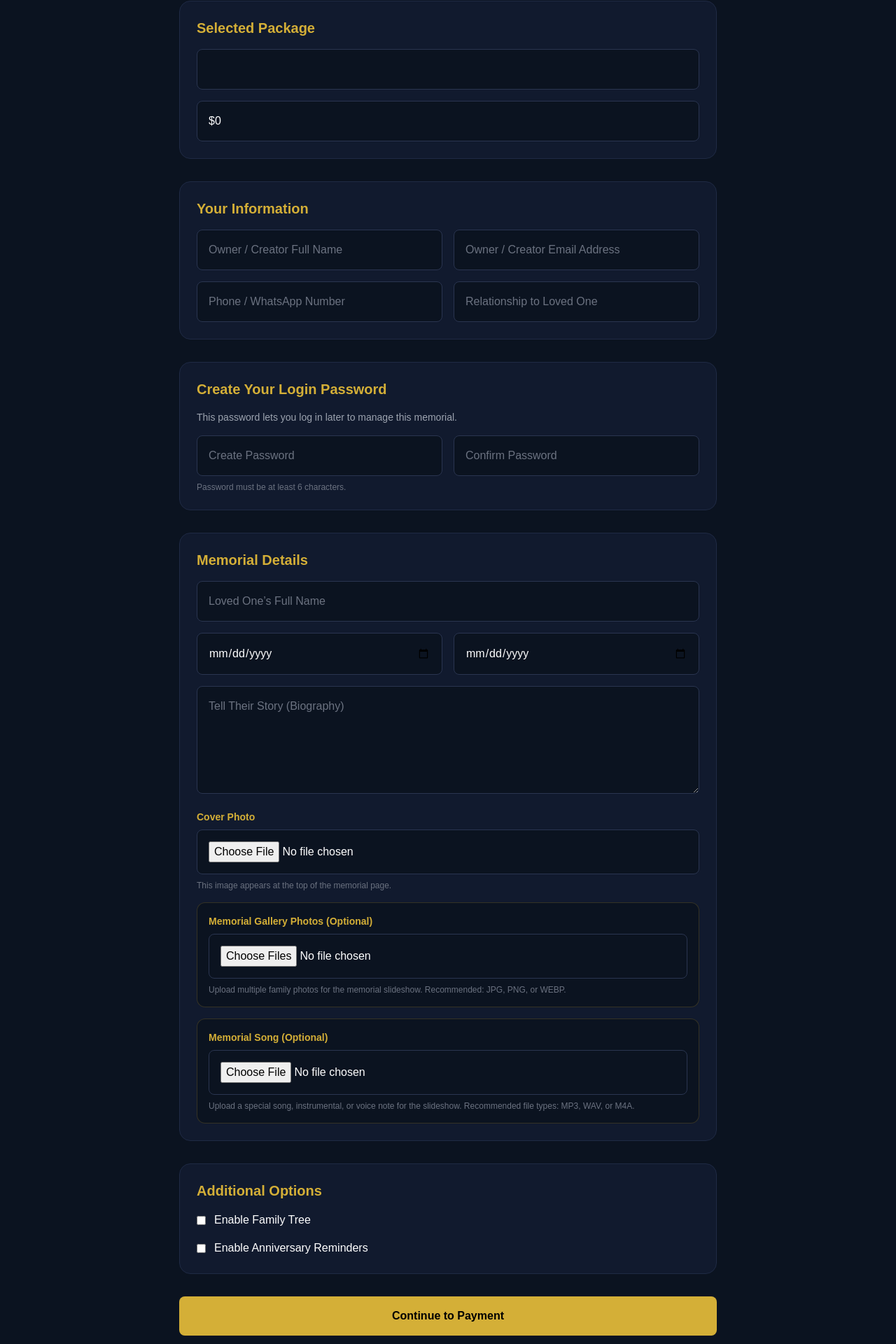
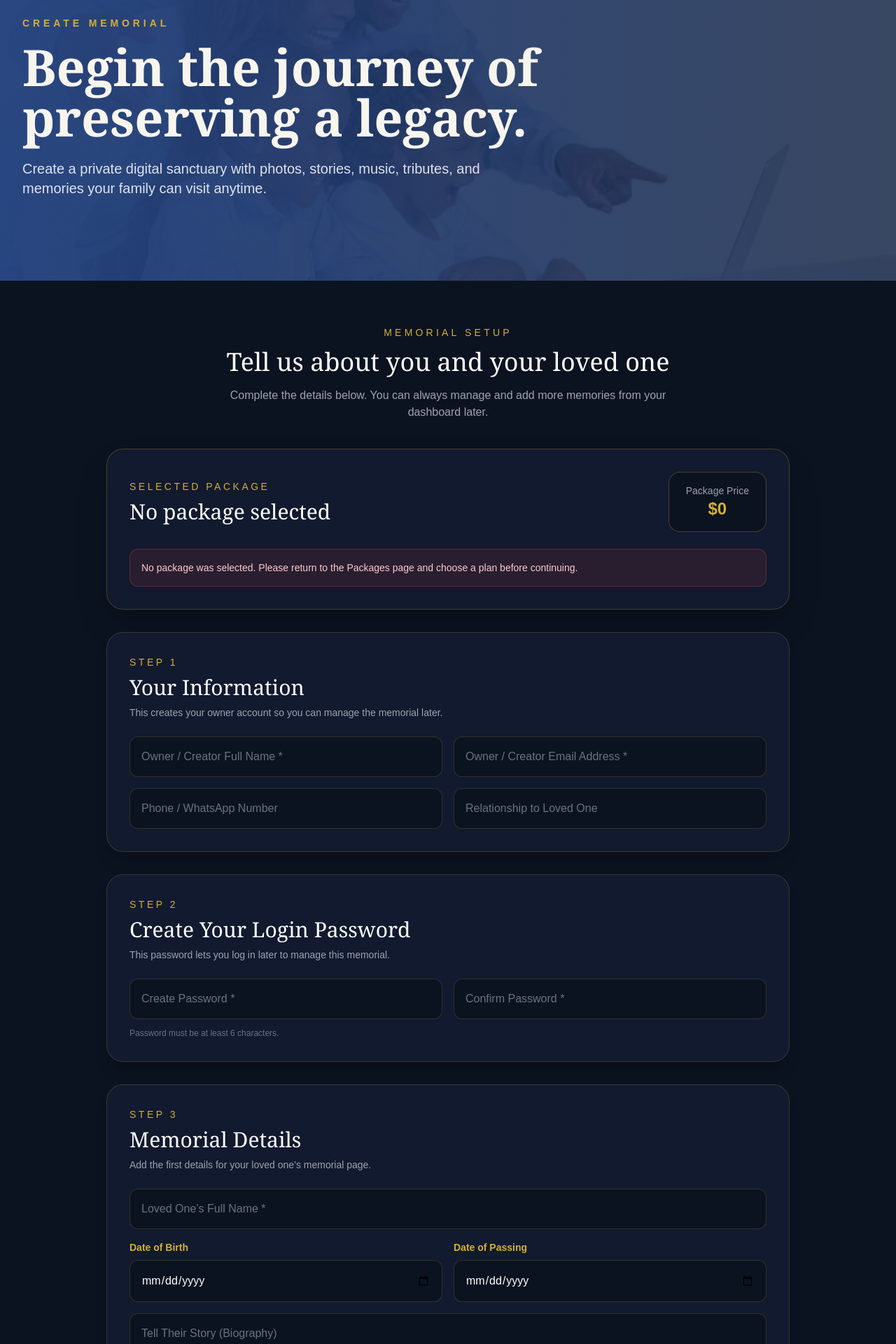
Before and after one commit to trinibuzz/scanmylegacy-app, a Next.js app: page /create-memorial in a window 1280 px wide. Shown: the part 236-2156 px from the top of the page at 70% size. Built offline with nearby package versions, Linux system fonts and the light colour scheme.

Commit message:
Polish create memorial page design

```diff
--- a/app/create-memorial/page.tsx
+++ b/app/create-memorial/page.tsx
@@ -2,6 +2,7 @@
 
 import { Suspense, useState } from "react";
 import { useSearchParams } from "next/navigation";
+import SiteHeader from "../components/SiteHeader";
 
 function CreateMemorialForm() {
   const searchParams = useSearchParams();
@@ -28,6 +29,14 @@ function CreateMemorialForm() {
 
   const [enableFamilyTree, setEnableFamilyTree] = useState(false);
   const [enableReminders, setEnableReminders] = useState(false);
+
+  const packageName = packageSlug
+    ? packageSlug
+        .replace(/-/g, " ")
+        .replace(/\b\w/g, (letter) => letter.toUpperCase())
+    : "No package selected";
+
+  const isPaidPackage = Number(packagePrice) > 0;
 
   const submitMemorial = async () => {
     if (!creatorName || !creatorEmail || !fullName) {
@@ -126,46 +135,110 @@ function CreateMemorialForm() {
   };
 
   const inputStyle =
-    "w-full rounded-lg border border-[#2a3550] bg-[#0b1320] p-4 text-white placeholder:text-gray-500";
+    "w-full rounded-xl border border-[#d4af37]/20 bg-[#0b1320] p-4 text-white outline-none transition placeholder:text-gray-500 focus:border-[#d4af37] focus:ring-1 focus:ring-[#d4af37]/40";
+
+  const fileInputStyle =
+    "w-full cursor-pointer rounded-xl border border-[#d4af37]/20 bg-[#0b1320] p-4 text-sm text-gray-300 file:mr-4 file:rounded-full file:border-0 file:bg-[#d4af37] file:px-4 file:py-2 file:font-semibold file:text-[#0b1320] hover:border-[#d4af37]/60";
 
   return (
-    <main className="min-h-screen bg-[#0b1320] px-6 py-12 text-white">
-      <div className="mx-auto max-w-3xl">
-        <div className="mb-10 text-center">
-          <h1 className="font-serif text-4xl font-bold text-[#d4af37]">
-            Begin the Journey
+    <main className="min-h-screen bg-[#0b1320] text-white">
+      <SiteHeader />
+
+      {/* HERO */}
+      <section className="relative min-h-[62vh] overflow-hidden bg-[#26447F]">
+        <img
+          src="/images/create-hero.jpg"
+          alt="Create a ScanMyLegacy memorial"
+          className="absolute inset-0 h-full w-full object-cover opacity-30"
+        />
+
+        <div className="absolute inset-0 bg-gradient-to-r from-[#26447F]/95 via-[#26447F]/84 to-[#0b1320]/50" />
+
+        <div className="relative z-10 mx-auto flex min-h-[62vh] max-w-7xl items-center px-6 py-20 sm:px-8">
+          <div className="max-w-3xl">
+            <p className="mb-4 text-sm font-semibold uppercase tracking-[0.35em] text-[#d4af37]">
+              Create Memorial
+            </p>
+
+            <h1 className="font-serif text-4xl font-bold leading-tight text-[#f8f5ee] sm:text-5xl md:text-7xl">
+              Begin the journey of preserving a legacy.
             </h1>
 
-          <p className="mt-3 text-gray-400">
-            Create a dedicated digital sanctuary for your loved one.
+            <p className="mt-6 max-w-2xl text-base leading-relaxed text-white/85 sm:text-lg md:text-xl">
+              Create a private digital sanctuary with photos, stories, music,
+              tributes, and memories your family can visit anytime.
+            </p>
+          </div>
+        </div>
+      </section>
+
+      {/* FORM */}
+      <section className="mx-auto max-w-5xl px-4 py-12 sm:px-6 sm:py-16">
+        <div className="mb-10 text-center">
+          <p className="mb-3 text-sm uppercase tracking-[0.3em] text-[#d4af37]">
+            Memorial Setup
+          </p>
+
+          <h2 className="font-serif text-3xl sm:text-4xl">
+            Tell us about you and your loved one
+          </h2>
+
+          <p className="mx-auto mt-4 max-w-2xl text-gray-400">
+            Complete the details below. You can always manage and add more
+            memories from your dashboard later.
           </p>
         </div>
 
         <div className="space-y-8">
           {/* Selected Package */}
-          <div className="rounded-2xl border border-[#1f2a44] bg-[#111a2e] p-6">
-            <h2 className="mb-4 text-xl font-semibold text-[#d4af37]">
+          <div className="rounded-3xl border border-[#d4af37]/25 bg-[#111a2e] p-6 shadow-2xl sm:p-8">
+            <div className="mb-6 flex flex-col gap-4 sm:flex-row sm:items-center sm:justify-between">
+              <div>
+                <p className="mb-2 text-sm uppercase tracking-[0.25em] text-[#d4af37]">
                   Selected Package
-            </h2>
+                </p>
 
-            <input readOnly value={packageSlug} className={inputStyle} />
+                <h3 className="font-serif text-3xl text-white">
+                  {packageName}
+                </h3>
+              </div>
 
-            <input
-              readOnly
-              value={`$${packagePrice}`}
-              className={`mt-4 ${inputStyle}`}
-            />
+              <div className="rounded-2xl border border-[#d4af37]/30 bg-[#0b1320] px-6 py-4 text-center">
+                <p className="text-sm text-gray-400">Package Price</p>
+                <p className="text-2xl font-bold text-[#d4af37]">
+                  ${packagePrice}
+                </p>
+              </div>
+            </div>
+
+            {!packageSlug && (
+              <p className="rounded-xl border border-red-500/30 bg-red-500/10 p-4 text-sm text-red-200">
+                No package was selected. Please return to the Packages page and
+                choose a plan before continuing.
+              </p>
+            )}
           </div>
 
           {/* Your Information */}
-          <div className="rounded-2xl border border-[#1f2a44] bg-[#111a2e] p-6">
-            <h2 className="mb-4 text-xl font-semibold text-[#d4af37]">
+          <div className="rounded-3xl border border-[#d4af37]/20 bg-[#111a2e] p-6 shadow-xl sm:p-8">
+            <div className="mb-6">
+              <p className="mb-2 text-sm uppercase tracking-[0.25em] text-[#d4af37]">
+                Step 1
+              </p>
+
+              <h2 className="font-serif text-2xl sm:text-3xl">
                 Your Information
               </h2>
 
+              <p className="mt-2 text-sm text-gray-400">
+                This creates your owner account so you can manage the memorial
+                later.
+              </p>
+            </div>
+
             <div className="grid grid-cols-1 gap-4 md:grid-cols-2">
               <input
-                placeholder="Owner / Creator Full Name"
+                placeholder="Owner / Creator Full Name *"
                 value={creatorName}
                 onChange={(e) => setCreatorName(e.target.value)}
                 className={inputStyle}
@@ -173,7 +246,7 @@ function CreateMemorialForm() {
 
               <input
                 type="email"
-                placeholder="Owner / Creator Email Address"
+                placeholder="Owner / Creator Email Address *"
                 value={creatorEmail}
                 onChange={(e) => setCreatorEmail(e.target.value)}
                 className={inputStyle}
@@ -196,19 +269,25 @@ function CreateMemorialForm() {
           </div>
 
           {/* Account Password */}
-          <div className="rounded-2xl border border-[#1f2a44] bg-[#111a2e] p-6">
-            <h2 className="mb-4 text-xl font-semibold text-[#d4af37]">
+          <div className="rounded-3xl border border-[#d4af37]/20 bg-[#111a2e] p-6 shadow-xl sm:p-8">
+            <div className="mb-6">
+              <p className="mb-2 text-sm uppercase tracking-[0.25em] text-[#d4af37]">
+                Step 2
+              </p>
+
+              <h2 className="font-serif text-2xl sm:text-3xl">
                 Create Your Login Password
               </h2>
 
-            <p className="mb-4 text-sm text-gray-400">
+              <p className="mt-2 text-sm text-gray-400">
                 This password lets you log in later to manage this memorial.
               </p>
+            </div>
 
             <div className="grid gap-4 md:grid-cols-2">
               <input
                 type="password"
-                placeholder="Create Password"
+                placeholder="Create Password *"
                 value={password}
                 onChange={(e) => setPassword(e.target.value)}
                 className={inputStyle}
@@ -216,39 +295,58 @@ function CreateMemorialForm() {
 
               <input
                 type="password"
-                placeholder="Confirm Password"
+                placeholder="Confirm Password *"
                 value={confirmPassword}
                 onChange={(e) => setConfirmPassword(e.target.value)}
                 className={inputStyle}
               />
             </div>
 
-            <p className="mt-2 text-xs text-gray-500">
+            <p className="mt-3 text-xs text-gray-500">
               Password must be at least 6 characters.
             </p>
           </div>
 
           {/* Memorial Details */}
-          <div className="rounded-2xl border border-[#1f2a44] bg-[#111a2e] p-6">
-            <h2 className="mb-4 text-xl font-semibold text-[#d4af37]">
+          <div className="rounded-3xl border border-[#d4af37]/20 bg-[#111a2e] p-6 shadow-xl sm:p-8">
+            <div className="mb-6">
+              <p className="mb-2 text-sm uppercase tracking-[0.25em] text-[#d4af37]">
+                Step 3
+              </p>
+
+              <h2 className="font-serif text-2xl sm:text-3xl">
                 Memorial Details
               </h2>
 
+              <p className="mt-2 text-sm text-gray-400">
+                Add the first details for your loved one’s memorial page.
+              </p>
+            </div>
+
             <input
-              placeholder="Loved One’s Full Name"
+              placeholder="Loved One’s Full Name *"
               value={fullName}
               onChange={(e) => setFullName(e.target.value)}
               className={inputStyle}
             />
 
             <div className="mt-4 grid gap-4 md:grid-cols-2">
+              <div>
+                <label className="mb-2 block text-sm font-semibold text-[#d4af37]">
+                  Date of Birth
+                </label>
                 <input
                   type="date"
                   value={birthDate}
                   onChange={(e) => setBirthDate(e.target.value)}
                   className={inputStyle}
                 />
+              </div>
 
+              <div>
+                <label className="mb-2 block text-sm font-semibold text-[#d4af37]">
+                  Date of Passing
+                </label>
                 <input
                   type="date"
                   value={deathDate}
@@ -256,16 +354,17 @@ function CreateMemorialForm() {
                   className={inputStyle}
                 />
               </div>
+            </div>
 
             <textarea
               placeholder="Tell Their Story (Biography)"
               value={biography}
               onChange={(e) => setBiography(e.target.value)}
-              rows={5}
+              rows={6}
               className={`mt-4 ${inputStyle}`}
             />
 
-            <div className="mt-4">
+            <div className="mt-6 rounded-2xl border border-[#d4af37]/20 bg-[#0b1320] p-5">
               <label className="mb-2 block text-sm font-semibold text-[#d4af37]">
                 Cover Photo
               </label>
@@ -274,17 +373,23 @@ function CreateMemorialForm() {
                 type="file"
                 accept="image/*"
                 onChange={(e) => setCoverPhoto(e.target.files?.[0] || null)}
-                className={inputStyle}
+                className={fileInputStyle}
               />
 
               <p className="mt-2 text-xs text-gray-500">
                 This image appears at the top of the memorial page.
               </p>
+
+              {coverPhoto && (
+                <p className="mt-2 text-xs text-[#d4af37]">
+                  Selected: {coverPhoto.name}
+                </p>
+              )}
             </div>
 
-            <div className="mt-4 rounded-xl border border-[#d4af37]/20 bg-[#0b1320] p-4">
+            <div className="mt-4 rounded-2xl border border-[#d4af37]/20 bg-[#0b1320] p-5">
               <label className="mb-2 block text-sm font-semibold text-[#d4af37]">
-                Memorial Gallery Photos (Optional)
+                Memorial Gallery Photos Optional
               </label>
 
               <input
@@ -294,7 +399,7 @@ function CreateMemorialForm() {
                 onChange={(e) =>
                   setGalleryPhotos(Array.from(e.target.files || []))
                 }
-                className={inputStyle}
+                className={fileInputStyle}
               />
 
               <p className="mt-2 text-xs text-gray-500">
@@ -310,59 +415,100 @@ function CreateMemorialForm() {
               )}
             </div>
 
-            <div className="mt-4 rounded-xl border border-[#d4af37]/20 bg-[#0b1320] p-4">
+            <div className="mt-4 rounded-2xl border border-[#d4af37]/20 bg-[#0b1320] p-5">
               <label className="mb-2 block text-sm font-semibold text-[#d4af37]">
-                Memorial Song (Optional)
+                Memorial Song Optional
               </label>
 
               <input
                 type="file"
                 accept="audio/mpeg,audio/mp3,audio/wav,audio/mp4,audio/x-m4a,.mp3,.wav,.m4a"
                 onChange={(e) => setMemorialMusic(e.target.files?.[0] || null)}
-                className={inputStyle}
+                className={fileInputStyle}
               />
 
               <p className="mt-2 text-xs text-gray-500">
                 Upload a special song, instrumental, or voice note for the
                 slideshow. Recommended file types: MP3, WAV, or M4A.
               </p>
+
+              {memorialMusic && (
+                <p className="mt-2 text-xs text-[#d4af37]">
+                  Selected: {memorialMusic.name}
+                </p>
+              )}
             </div>
           </div>
 
           {/* Additional Options */}
-          <div className="rounded-2xl border border-[#1f2a44] bg-[#111a2e] p-6">
-            <h2 className="mb-4 text-xl font-semibold text-[#d4af37]">
+          <div className="rounded-3xl border border-[#d4af37]/20 bg-[#111a2e] p-6 shadow-xl sm:p-8">
+            <div className="mb-6">
+              <p className="mb-2 text-sm uppercase tracking-[0.25em] text-[#d4af37]">
+                Step 4
+              </p>
+
+              <h2 className="font-serif text-2xl sm:text-3xl">
                 Additional Options
               </h2>
+            </div>
 
-            <label className="mb-4 flex items-center gap-3">
+            <div className="grid gap-4 md:grid-cols-2">
+              <label className="flex cursor-pointer items-start gap-4 rounded-2xl border border-[#d4af37]/20 bg-[#0b1320] p-5 transition hover:border-[#d4af37]/60">
                 <input
                   type="checkbox"
                   checked={enableFamilyTree}
                   onChange={(e) => setEnableFamilyTree(e.target.checked)}
+                  className="mt-1"
                 />
+                <span>
+                  <span className="block font-semibold text-[#d4af37]">
                     Enable Family Tree
+                  </span>
+                  <span className="mt-1 block text-sm leading-relaxed text-gray-400">
+                    Add a family tree section to help future generations
+                    understand their roots.
+                  </span>
+                </span>
               </label>
 
-            <label className="flex items-center gap-3">
+              <label className="flex cursor-pointer items-start gap-4 rounded-2xl border border-[#d4af37]/20 bg-[#0b1320] p-5 transition hover:border-[#d4af37]/60">
                 <input
                   type="checkbox"
                   checked={enableReminders}
                   onChange={(e) => setEnableReminders(e.target.checked)}
+                  className="mt-1"
                 />
+                <span>
+                  <span className="block font-semibold text-[#d4af37]">
                     Enable Anniversary Reminders
+                  </span>
+                  <span className="mt-1 block text-sm leading-relaxed text-gray-400">
+                    Prepare this memorial for future remembrance reminders when
+                    email reminders are enabled.
+                  </span>
+                </span>
               </label>
+            </div>
           </div>
 
           <button
             onClick={submitMemorial}
-            disabled={loading}
-            className="w-full rounded-lg bg-[#d4af37] py-4 font-semibold text-black"
+            disabled={loading || !packageSlug}
+            className="w-full rounded-full bg-[#d4af37] py-4 font-semibold text-[#0b1320] shadow-xl transition hover:scale-[1.01] hover:bg-[#f0c94a] disabled:cursor-not-allowed disabled:opacity-60"
           >
-            {loading ? "Creating Memorial..." : "Continue to Payment"}
+            {loading
+              ? "Creating Memorial..."
+              : isPaidPackage
+                ? "Continue to Payment"
+                : "Create Free Memorial"}
           </button>
+
+          <p className="text-center text-sm text-gray-500">
+            You’ll be able to manage this memorial from your dashboard after it
+            is created.
+          </p>
         </div>
-      </div>
+      </section>
     </main>
   );
 }
```
Lines whose indentation alone changed are shown as unchanged.
